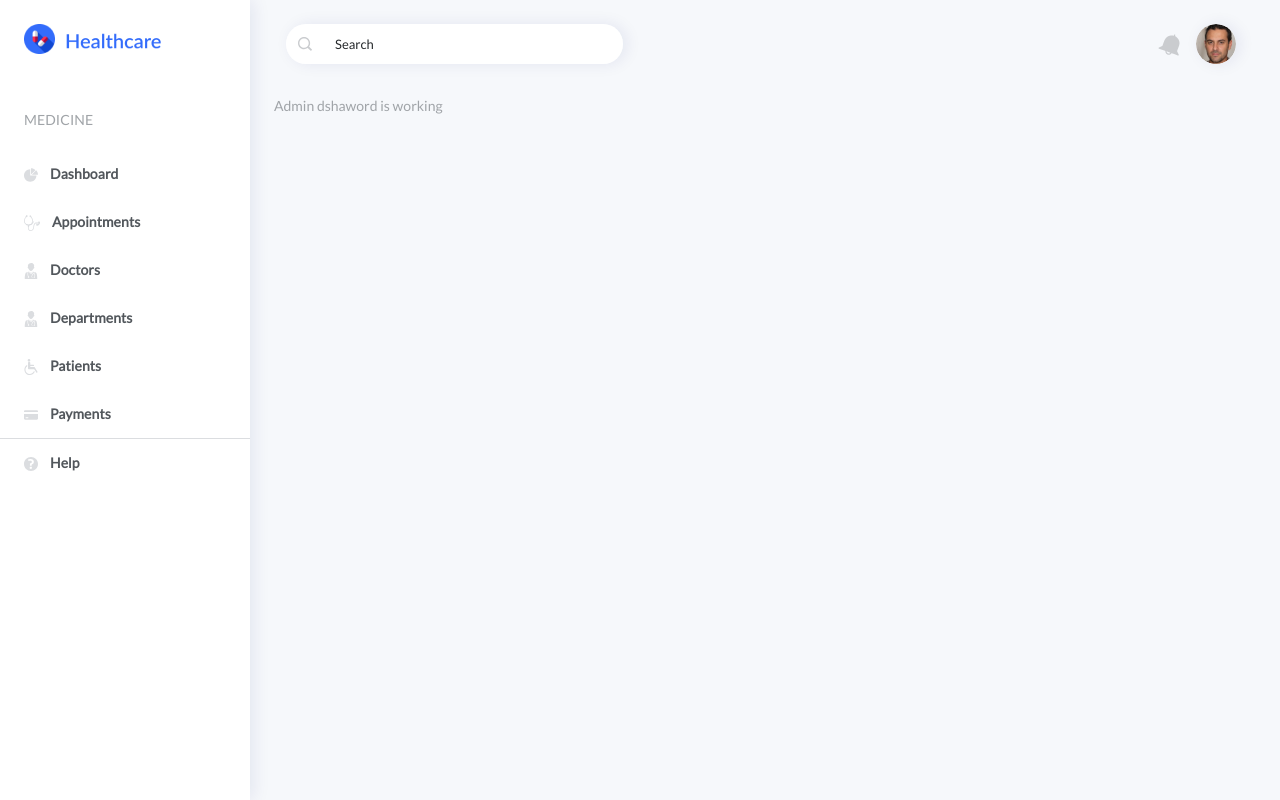
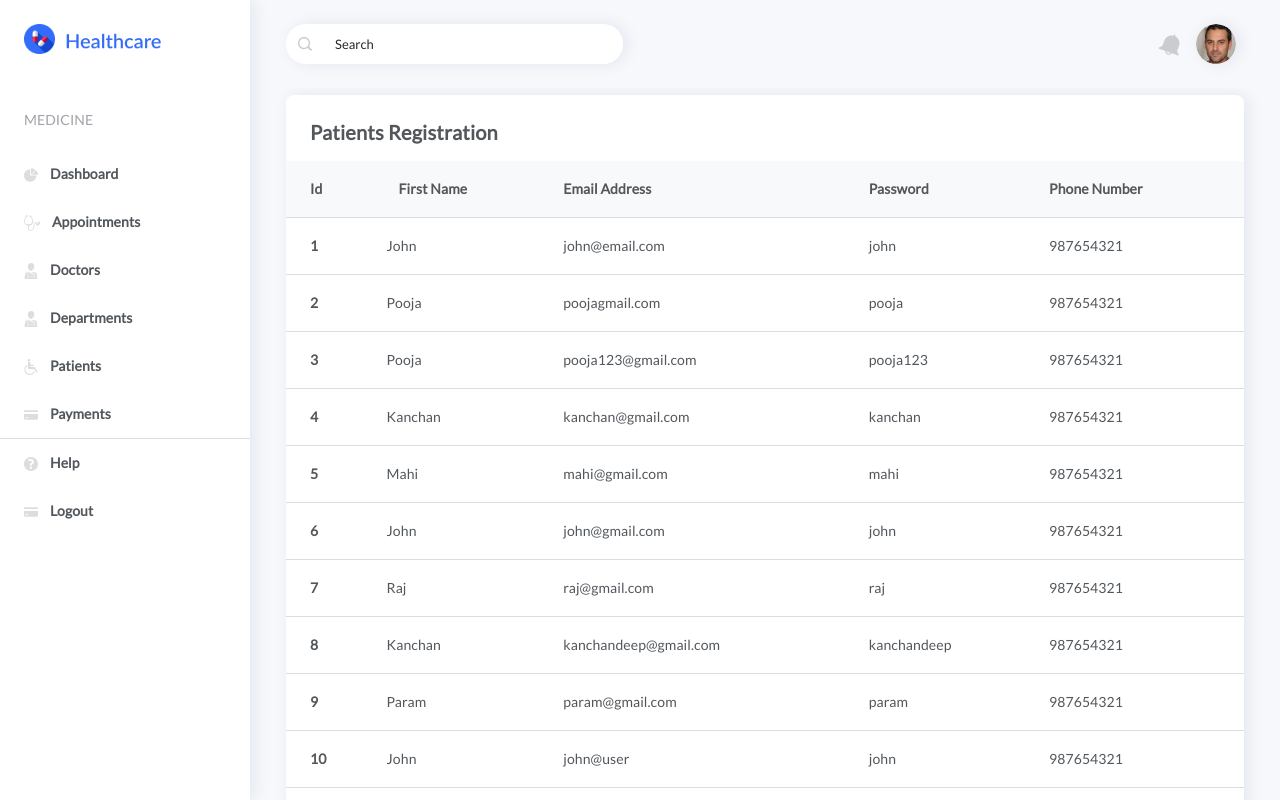
Before and after one commit to pooja-chauhan27/healthcare-dashboard, an Angular app in the folder healthcare-dashboard/: page /admin-dashboard in a window 1280 px wide. Shown: the top 800 px of the page. Built offline with nearby package versions, Linux system fonts and the light colour scheme; data requests are answered from the project's data file.

Commit message:
working on admin dashboard

```diff
--- a/healthcare-dashboard/db.json
+++ b/healthcare-dashboard/db.json
@@ -52,26 +52,6 @@
     }
   ],
   "appointments": [
-    {
-      "image": "user-img1.png",
-      "name": "Leslie Alexander kaur",
-      "email": "lesie.alexander@example.com",
-      "date": "04/10/20200",
-      "visitTime": "10:15-09:45am",
-      "doctor": "Dr. Jacob Jones",
-      "conditions": "Depression",
-      "id": 1
-    },
-    {
-      "id": 2,
-      "image": "user-img2.png",
-      "name": "Ronald Richards",
-      "email": "ronald.richards@example.com",
-      "date": "02/10/2020",
-      "visitTime": "05:15-09:45am",
-      "doctor": "Dr. Theresa Webb",
-      "conditions": "Mumps Stage II"
-    },
     {
       "id": 3,
       "image": "user-img3.png",
@@ -279,6 +259,14 @@
       "phone": "sdas",
       "confirmPassword": "1234",
       "id": 16
+    },
+    {
+      "name": "admin",
+      "userEmail": "admin@gmail.com",
+      "userPassword": "admin",
+      "phone": "(123) 456-7894",
+      "confirmPassword": "admin",
+      "id": 17
     }
   ]
 }
--- a/healthcare-dashboard/src/app/pages/admin/admin-dashboard/admin-dashboard.component.html
+++ b/healthcare-dashboard/src/app/pages/admin/admin-dashboard/admin-dashboard.component.html
@@ -1 +1,78 @@
-<p>Admin dshaword is working</p>
+<!-- patients -->
+<section class="pb-4">
+    <div class="container-fluid">
+      <!-- row -->
+      <div class="row g-4">
+        <!-- col -->
+        <div class="col-12">
+          <div class="card border-0 rounded-3 h-100 shadow-sm">
+            <div class="card-title p-4 pb-3 mb-0">
+              <h5 class="text-dark mb-0">Patients Registration</h5>
+            </div>
+            <div class="card-body border-0 px-0 pt-0 table-responsive">
+              <div class="table-responsive">
+                <table class="table body-regular-font">
+                  <thead>
+                    <tr>
+                      <th
+                        class="subtitle-md text-dark ps-4 bg-body-tertiary"
+                        scope="col"
+                      >
+                        Id
+                      </th>
+                      <th
+                        class="subtitle-md text-dark bg-body-tertiary ps-4"
+                        scope="col"
+                      >
+                        First Name
+                      </th>
+                      <th
+                        class="subtitle-md text-dark bg-body-tertiary"
+                        scope="col"
+                      >
+                        Email Address
+                      </th>
+                      <th
+                        class="subtitle-md text-dark bg-body-tertiary"
+                        scope="col"
+                      >
+                        Password
+                      </th>
+                      <th
+                        class="subtitle-md text-dark bg-body-tertiary"
+                        scope="col"
+                      >
+                        Phone Number
+                      </th>
+                    </tr>
+                  </thead>
+                  <tbody>
+                    <tr *ngFor="let item of registerUser; index as i">
+                      <th class="ps-4 text-dark">
+                        {{ item.id }}
+                      </th>
+                      <td class="text-dark">
+                        <div class="text-capitalize">{{ item.name }}</div>
+                      </td>
+                      <td class="text-dark">
+                        <div>{{ item.userEmail }}</div>
+                      </td>
+                      <td class="text-dark">
+                        <div>{{ item.userPassword }}</div>
+                      </td>
+                      <td class="text-dark">
+                        <div>{{ item.phone }}</div>
+                      </td>
+                    </tr>
+                  </tbody>
+                </table>
+              </div>
+            </div>
+          </div>
+        </div>
+        <!-- /col -->
+      </div>
+      <!-- /row -->
+    </div>
+  </section>
+  <!-- /patients -->
--- a/healthcare-dashboard/src/app/pages/admin/admin-dashboard/admin-dashboard.component.ts
+++ b/healthcare-dashboard/src/app/pages/admin/admin-dashboard/admin-dashboard.component.ts
@@ -1,10 +1,20 @@
 import { Component } from '@angular/core';
+import { Router } from '@angular/router';
+import { CommonService } from 'src/app/shared/services/common.service';
 
 @Component({
   selector: 'app-admin-dashboard',
   templateUrl: './admin-dashboard.component.html',
-  styleUrls: ['./admin-dashboard.component.scss']
+  styleUrls: ['./admin-dashboard.component.scss'],
 })
 export class AdminDashboardComponent {
+  registerUser: any[] = [];
+  constructor(private commonService: CommonService, private router: Router) {}
 
+  ngOnInit() {
+    this.commonService.getRegisterUser().subscribe((result) => {
+      console.log(result);
+      this.registerUser = result;
+    });
+  }
 }
--- a/healthcare-dashboard/src/app/pages/auth/login/login.component.ts
+++ b/healthcare-dashboard/src/app/pages/auth/login/login.component.ts
@@ -38,6 +38,9 @@ export class LoginComponent {
           user.userEmail === `admin@gmail.com` &&
           user.userPassword === 'admin'
         ) {
+          localStorage.setItem('isLogged', user.userEmail);
+          this.commonService.adminDashboard = true;
+          this.commonService.userDashboard = false;
           Swal.fire({
             icon: 'success',
             title: 'Admin has successfully logged in!!',
@@ -46,6 +49,9 @@ export class LoginComponent {
           });
           this.router.navigate(['admin-dashboard']);
         } else {
+          localStorage.setItem('isLogged', user.userEmail);
+          this.commonService.adminDashboard = false;
+          this.commonService.userDashboard = true;
           Swal.fire({
             icon: 'success',
             title: 'User has successfully logged in!!',
--- a/healthcare-dashboard/src/app/shared/component/aside/aside.component.html
+++ b/healthcare-dashboard/src/app/shared/component/aside/aside.component.html
@@ -221,8 +221,37 @@
         </div>
       </li>
       <!-- /li -->
+      <!-- li -->
+      <li>
+        <div class="aside-item px-4">
+          <a
+            class="text-decoration-none text-secondary subtitle-md text-dark d-flex align-items-center"
+            (click)="logout()"
+          >
+            <span
+              ><svg
+                width="14"
+                height="10"
+                viewBox="0 0 14 10"
+                fill="none"
+                xmlns="http://www.w3.org/2000/svg"
+              >
+                <path
+                  d="M14 1.43367C14 0.795269 13.48 0.275269 12.8416 0.275269H1.1584C0.52 0.275269 0 0.795269 0 1.43367V2.08327H14V1.43367ZM0.00159998 4.03047V8.57287C0.00159998 9.21287 0.52 9.73287 1.16 9.73287H12.84C13.48 9.73287 14 9.21287 14 8.57287V4.03047H0.00159998ZM4.2992 8.08007C4.2992 8.12807 4.2592 8.16647 4.2128 8.16647H1.72C1.6736 8.16647 1.6336 8.12807 1.6336 8.08007V7.26887C1.6336 7.22247 1.6736 7.18247 1.72 7.18247H4.2128C4.2592 7.18247 4.2992 7.22247 4.2992 7.26887V8.08007Z"
+                  fill="#DBDDE0"
+                />
+              </svg>
+            </span>
+            <span class="aside-link">Logout</span>
+          </a>
+        </div>
+      </li>
+      <!-- /li -->
     </ul>
-    <ul  *ngIf="adminDashboard" class="aside-list admin-list list-unstyled h-100">
+    <ul
+      *ngIf="adminDashboard"
+      class="aside-list admin-list list-unstyled h-100"
+    >
       <!-- li -->
       <li>
         <div class="aside-item px-4">
@@ -255,24 +284,23 @@
         <div class="aside-item px-4">
           <a
             class="text-decoration-none text-secondary subtitle-md text-dark d-flex align-items-center"
-            routerLink="patients"
-            routerLinkActive="active"
+            (click)="logout()"
           >
             <span
               ><svg
                 width="14"
-                height="16"
-                viewBox="0 0 14 16"
+                height="10"
+                viewBox="0 0 14 10"
                 fill="none"
                 xmlns="http://www.w3.org/2000/svg"
               >
                 <path
-                  d="M6.32961 1.3344C6.32961 2.0704 5.73281 2.6688 4.99521 2.6688C4.25761 2.6688 3.66081 2.072 3.66081 1.3344C3.66081 0.5968 4.26081 0 4.99681 0C5.73281 0 6.32961 0.5984 6.32961 1.3344ZM10.3936 12.256C10.136 12.1328 9.82881 12.2416 9.70561 12.4992C8.98881 13.9968 7.45281 14.9648 5.79201 14.9648C3.40161 14.9648 1.45761 13.0208 1.45761 10.6304C1.45761 9.2736 2.07521 8.0192 3.15361 7.1904C3.38081 7.016 3.42241 6.6928 3.24801 6.4656C3.07521 6.24 2.75041 6.1984 2.52481 6.3712C1.18881 7.3984 0.424006 8.9504 0.424006 10.632C0.424006 13.5904 2.83201 16 5.79201 16C7.84641 16 9.74881 14.8 10.6368 12.9456C10.76 12.688 10.6496 12.3792 10.3936 12.256ZM13.5024 12.6544L10.7216 8.1936C10.5888 7.9792 10.3264 7.9296 10.0448 7.9408H6.54401C6.40161 7.9408 6.28641 7.9248 6.28641 7.9072L6.28961 7.8752V7.3072C6.28961 7.1648 6.31201 7.0544 6.34081 7.056C6.35681 7.0576 6.37441 7.0592 6.39361 7.0592H9.44801C9.79201 7.0592 10.072 6.7808 10.072 6.4352C10.072 6.0912 9.79361 5.8112 9.44801 5.8112H6.39361C6.37441 5.8112 6.35841 5.8128 6.34081 5.816C6.31201 5.8176 6.28961 5.7072 6.28961 5.5648V4.1056C6.28961 3.5504 5.83841 3.1008 5.28481 3.1008H5.00641C4.45281 3.1008 4.00321 3.5504 4.00321 4.1056V9.1536C4.00321 9.7072 4.45281 10.1584 5.00641 10.1584H9.81441C9.95681 10.1584 10.1344 10.2544 10.2144 10.3728C10.6976 11.1024 12.2448 13.44 12.2448 13.44C12.4304 13.7392 12.8656 13.808 13.2128 13.5904C13.56 13.3744 13.6896 12.9552 13.5024 12.6544Z"
+                  d="M14 1.43367C14 0.795269 13.48 0.275269 12.8416 0.275269H1.1584C0.52 0.275269 0 0.795269 0 1.43367V2.08327H14V1.43367ZM0.00159998 4.03047V8.57287C0.00159998 9.21287 0.52 9.73287 1.16 9.73287H12.84C13.48 9.73287 14 9.21287 14 8.57287V4.03047H0.00159998ZM4.2992 8.08007C4.2992 8.12807 4.2592 8.16647 4.2128 8.16647H1.72C1.6736 8.16647 1.6336 8.12807 1.6336 8.08007V7.26887C1.6336 7.22247 1.6736 7.18247 1.72 7.18247H4.2128C4.2592 7.18247 4.2992 7.22247 4.2992 7.26887V8.08007Z"
                   fill="#DBDDE0"
                 />
               </svg>
             </span>
-            <span class="aside-link">Patients</span>
+            <span class="aside-link">Logout</span>
           </a>
         </div>
       </li>
--- a/healthcare-dashboard/src/app/shared/component/aside/aside.component.scss
+++ b/healthcare-dashboard/src/app/shared/component/aside/aside.component.scss
@@ -19,6 +19,7 @@
     .aside-item {
       overflow-y: auto;
       overflow-x: hidden;
+      cursor: pointer;
       .aside-link {
         padding-left: 12px;
         display: inline;
--- a/healthcare-dashboard/src/app/shared/component/aside/aside.component.ts
+++ b/healthcare-dashboard/src/app/shared/component/aside/aside.component.ts
@@ -1,5 +1,7 @@
 import { Component } from '@angular/core';
 import { CommonService } from '../../services/common.service';
+import Swal from 'sweetalert2';
+import { Router } from '@angular/router';
 
 @Component({
   selector: 'app-aside',
@@ -7,12 +9,37 @@ import { CommonService } from '../../services/common.service';
   styleUrls: ['./aside.component.scss'],
 })
 export class AsideComponent {
-  public adminDashboard: boolean = false;
-  public userDashboard: boolean = true;
+  public adminDashboard: boolean = this.commonService.adminDashboard;
+  public userDashboard: boolean = this.commonService.userDashboard;
   isCollapsed: boolean = this.commonService.isCollapsed;
-  constructor(private commonService: CommonService) {}
+  constructor(private commonService: CommonService, private router: Router) {}
+  ngOnInit(): void {
+    if (localStorage.getItem('isLogged') === 'admin@gmail.com') {
+      this.adminDashboard = this.commonService.adminDashboard = true;
+      this.userDashboard = this.commonService.userDashboard = false;
+    } else {
+      this.adminDashboard = this.commonService.adminDashboard = false;
+      this.userDashboard = this.commonService.userDashboard = true;
+    }
+  }
 
   ngDoCheck(): void {
     this.isCollapsed = this.commonService.isCollapsed;
   }
+  logout() {
+    this.commonService.logout();
+    Swal.fire({
+      title: 'Do you want to Logout?',
+      icon: 'warning',
+      showCancelButton: true,
+      confirmButtonColor: '#3085d6',
+      cancelButtonColor: '#d33',
+      confirmButtonText: 'Yes, Logout!',
+    }).then((result) => {
+      if (result.isConfirmed) {
+        this.router.navigate(['login']);
+        Swal.fire('Logged Out!', 'You have been logged out');
+      }
+    });
+  }
 }
--- a/healthcare-dashboard/src/app/shared/services/common.service.ts
+++ b/healthcare-dashboard/src/app/shared/services/common.service.ts
@@ -1,6 +1,7 @@
 import { Injectable } from '@angular/core';
-import { Observable, of } from 'rxjs';
-import { HttpClient, HttpResponse } from '@angular/common/http';
+import { Observable } from 'rxjs';
+import { HttpClient } from '@angular/common/http';
+import { Router } from '@angular/router';
 
 @Injectable({
   providedIn: 'root',
@@ -16,7 +17,7 @@ export class CommonService {
   // authentication guard
   public authentication: boolean = false;
 
-  constructor(private http: HttpClient) {}
+  constructor(private http: HttpClient, private router: Router) {}
 
   // get request for appointments
   getAppointment(): Observable<any> {
@@ -51,6 +52,11 @@ export class CommonService {
     return this.http.get<any>(`http://localhost:3000/registrations`);
   }
 
+  //logout functionality
+  logout() {
+    localStorage.removeItem('isLogged');
+  }
+
   // register user
   registerUser(data: any) {
     return this.http.post(this.baseUrl + '/registrations', data);
```
Also changed, not shown: healthcare-dashboard/src/app/pages/user/edit/edit.component.html (+0 -16 lines).
